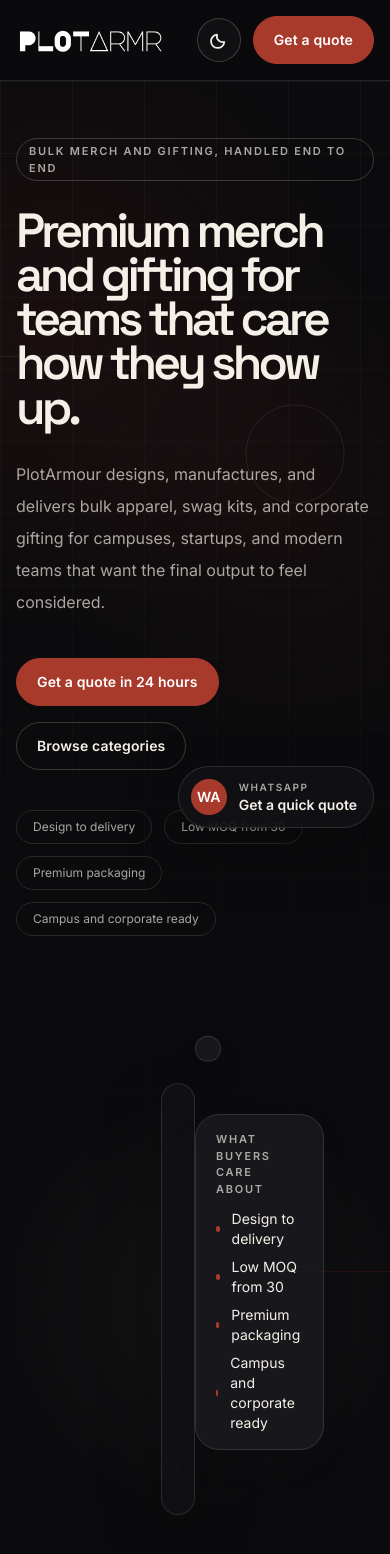
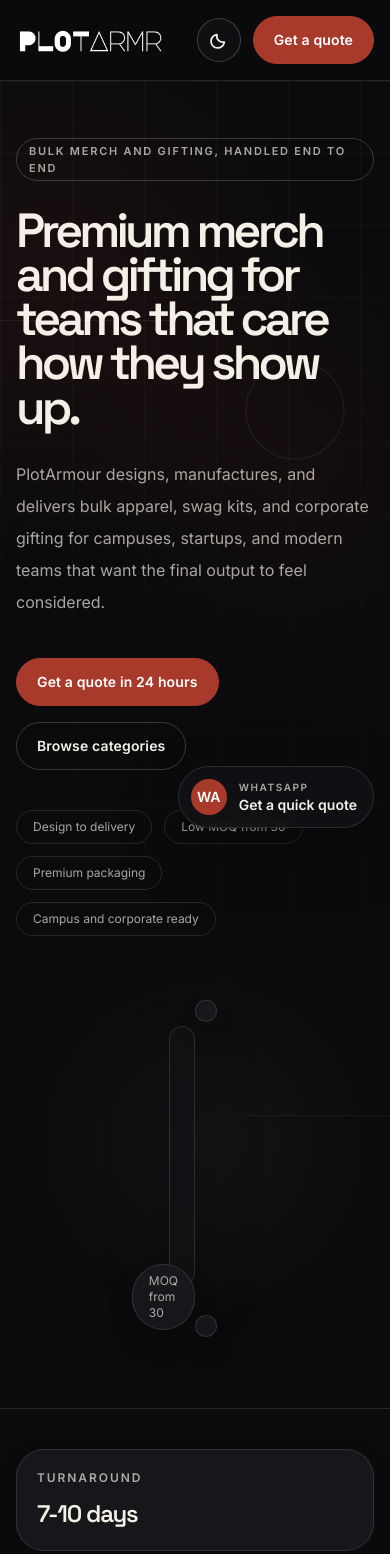
Before and after one commit to DivyomSharma/plotarmour-merch, a Next.js app: page / in a window 390 px wide. Shown: the top 1554 px of the page. Built offline with nearby package versions, Linux system fonts and the light colour scheme.

Commit message:
Refine hero responsiveness for premium B2B layout

```diff
--- a/src/components/merch-landing.tsx
+++ b/src/components/merch-landing.tsx
@@ -320,13 +320,13 @@
   const shouldReduceMotion = useReducedMotion();
 
   return (
-    <div className="relative h-[560px] w-full max-w-[520px]">
+    <div className="relative mx-auto h-[360px] w-full max-w-[320px] sm:h-[440px] sm:max-w-[380px] lg:h-[500px] lg:max-w-[460px] xl:h-[560px] xl:max-w-[520px]">
       <motion.div
-        className="surface-panel absolute inset-y-16 right-0 w-[70%] rounded-[36px] p-4"
+        className="surface-panel absolute top-[12%] right-0 h-[72%] w-[72%] rounded-[28px] p-3 sm:rounded-[32px] sm:p-4"
         animate={shouldReduceMotion ? undefined : { y: [0, -10, 0] }}
         transition={{ duration: 11, repeat: Number.POSITIVE_INFINITY, ease: "easeInOut" }}
       >
-        <div className="relative h-full overflow-hidden rounded-[28px] bg-surface-elevated">
+        <div className="relative h-full overflow-hidden rounded-[22px] bg-surface-elevated sm:rounded-[28px]">
           <Image
             src="/products/kit.png"
             alt="Swag kit sample"
@@ -334,11 +334,11 @@
             sizes="(max-width: 1200px) 90vw, 520px"
             className="object-cover"
           />
-          <div className="absolute inset-x-0 bottom-0 bg-gradient-to-t from-black/55 via-black/15 to-transparent px-5 py-5 text-white">
+          <div className="absolute inset-x-0 bottom-0 bg-gradient-to-t from-black/55 via-black/15 to-transparent px-4 py-4 text-white sm:px-5 sm:py-5">
             <p className="text-[11px] font-semibold uppercase tracking-[0.16em] text-white/70">
               Signature kits
             </p>
-            <p className="mt-2 font-display text-[1.35rem] font-semibold tracking-[-0.04em]">
+            <p className="mt-2 font-display text-[1.05rem] font-semibold tracking-[-0.04em] sm:text-[1.2rem] xl:text-[1.35rem]">
               Apparel, packaging, and inserts in one controlled system.
             </p>
           </div>
@@ -346,11 +346,11 @@
       </motion.div>
 
       <motion.div
-        className="surface-card absolute top-0 left-0 w-[42%] rounded-[28px] p-3"
+        className="surface-card absolute top-0 left-0 w-[42%] rounded-[22px] p-2.5 sm:rounded-[28px] sm:p-3"
         animate={shouldReduceMotion ? undefined : { y: [0, 8, 0] }}
         transition={{ duration: 12, repeat: Number.POSITIVE_INFINITY, ease: "easeInOut" }}
       >
-        <div className="relative aspect-[4/5] overflow-hidden rounded-[22px] bg-surface">
+        <div className="relative aspect-[4/5] overflow-hidden rounded-[18px] bg-surface sm:rounded-[22px]">
           <Image
             src="/products/hoodie.png"
             alt="Hoodie sample"
@@ -362,11 +362,11 @@
       </motion.div>
 
       <motion.div
-        className="surface-card absolute bottom-0 left-[8%] w-[34%] rounded-[28px] p-3"
+        className="surface-card absolute bottom-[2%] left-[10%] w-[34%] rounded-[22px] p-2.5 sm:rounded-[28px] sm:p-3"
         animate={shouldReduceMotion ? undefined : { y: [0, -8, 0] }}
         transition={{ duration: 13, repeat: Number.POSITIVE_INFINITY, ease: "easeInOut" }}
       >
-        <div className="relative aspect-square overflow-hidden rounded-[22px] bg-surface">
+        <div className="relative aspect-square overflow-hidden rounded-[18px] bg-surface sm:rounded-[22px]">
           <Image
             src="/products/bottle.png"
             alt="Bottle sample"
@@ -378,7 +378,7 @@
       </motion.div>
 
       <motion.div
-        className="surface-card absolute top-[16%] left-[26%] rounded-[24px] px-5 py-4"
+        className="surface-card absolute top-[18%] left-[20%] hidden max-w-[220px] rounded-[24px] px-4 py-4 xl:block"
         animate={shouldReduceMotion ? undefined : { y: [0, -6, 0] }}
         transition={{ duration: 9, repeat: Number.POSITIVE_INFINITY, ease: "easeInOut" }}
       >
@@ -394,6 +394,10 @@
           ))}
         </div>
       </motion.div>
+
+      <div className="surface-card absolute right-[3%] bottom-[6%] rounded-full px-4 py-2 text-xs text-text-soft xl:hidden">
+        MOQ from 30
+      </div>
     </div>
   );
 }
@@ -448,7 +452,7 @@
 
           <motion.div
             style={{ y: wordY }}
-            className="pointer-events-none absolute top-12 left-1/2 hidden -translate-x-1/2 whitespace-nowrap font-display text-[15vw] font-semibold tracking-[-0.08em] text-foreground/[0.04] lg:block"
+            className="pointer-events-none absolute top-10 left-1/2 hidden -translate-x-1/2 whitespace-nowrap font-display text-[12vw] font-semibold tracking-[-0.08em] text-foreground/[0.035] xl:block"
             aria-hidden="true"
           >
             PLOTARMOUR MERCH
```
